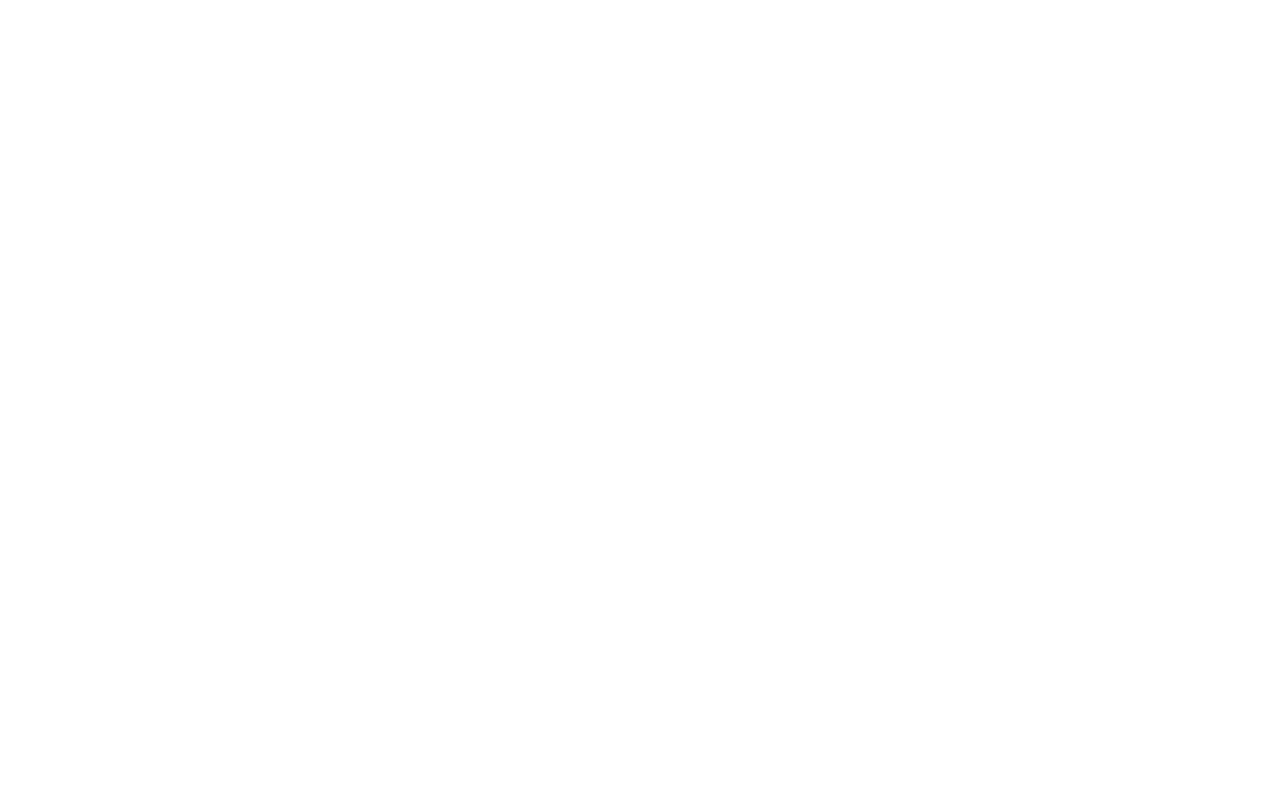
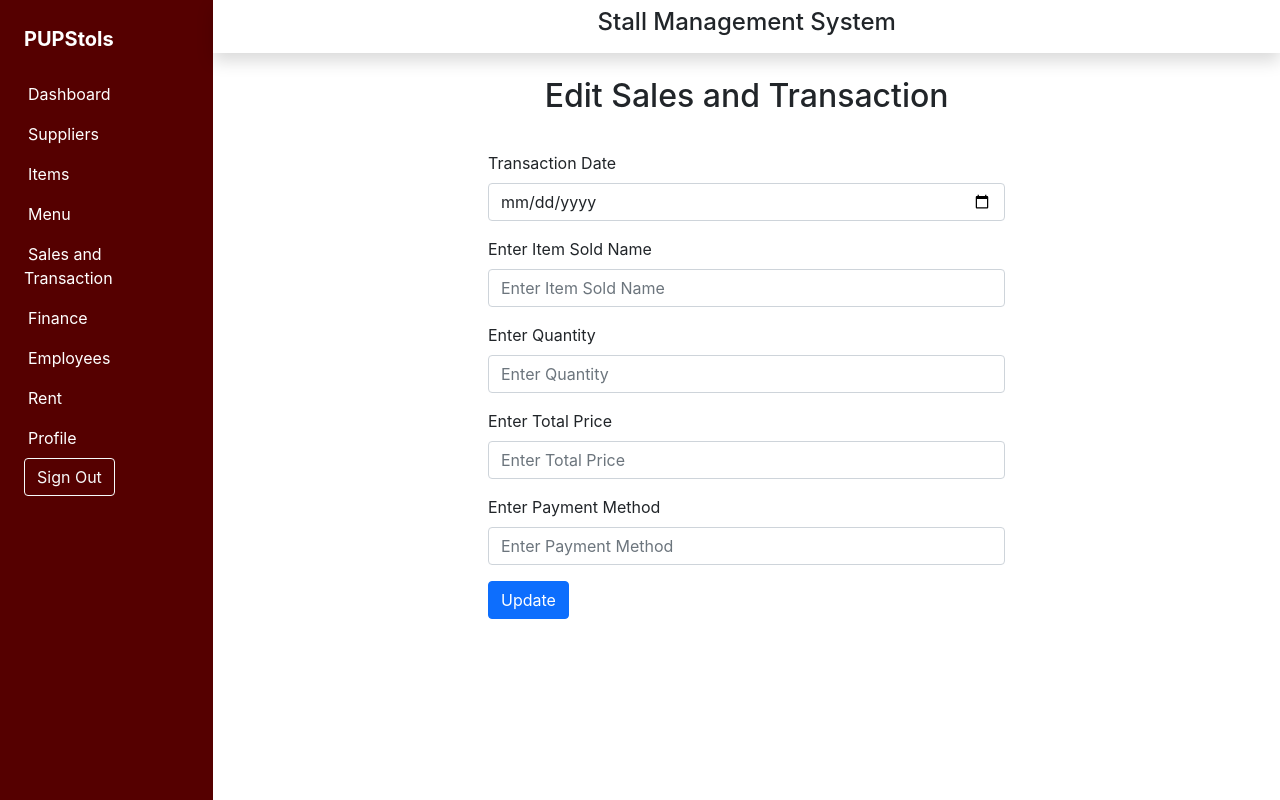
Before and after one commit to krislette/pup-stalls, a React (Create React App) app in the folder client/: page /sales-and-transactions/edit/1 in a window 1280 px wide. Before the commit this address had no page. Built offline with nearby package versions, Linux system fonts and the light colour scheme; no server answers.

Commit message:
Finished SAT CRUD with edit as last feature

```diff
--- a/client/src/App.js
+++ b/client/src/App.js
@@ -20,6 +20,7 @@
 
 import SalesAndTransactions from "./components/transaction/SalesAndTransactions";
 import AddSalesTransactions from "./components/transaction/AddSalesAndTransactions";
+import EditSalesAndTransactions from "./components/transaction/EditSalesAndTransactions";
 
 function App() {
   return (
@@ -45,6 +46,7 @@
 
             <Route path="/sales-and-transactions" element={<SalesAndTransactions />}></Route>
             <Route path="/add-transaction" element={<AddSalesTransactions />}></Route>
+            <Route path="/sales-and-transactions/edit/:strTransactionID" element={<EditSalesAndTransactions />}></Route>
           </Route>
         </Routes>
       </BrowserRouter>
--- a/client/src/components/items/EditItem.jsx
+++ b/client/src/components/items/EditItem.jsx
@@ -15,7 +15,8 @@
   useEffect(() => {
     const ownerID = localStorage.getItem("ownerID");
 
-    Axios.get(`http://localhost:3001/items/${strItemID}`)
+    Axios
+      .get(`http://localhost:3001/items/${strItemID}`)
       .then(response => {
         const item = response.data.item;
         setItemName(item.strItemName);
@@ -26,7 +27,8 @@
       .catch(error => console.log(error));
 
     // Fetch the stall ID based on owner ID
-    Axios.get(`http://localhost:3001/items/stalls/${ownerID}`)
+    Axios
+      .get(`http://localhost:3001/items/stalls/${ownerID}`)
       .then(response => {
         if (response.data.status === "Success") {
           setItemStallID(response.data.stallID);
--- /dev/null
+++ b/client/src/components/transaction/EditSalesAndTransactions.jsx
@@ -0,0 +1,132 @@
+import React, { useState, useEffect } from "react";
+import Axios from "axios";
+import { useNavigate, useParams } from "react-router-dom";
+
+function EditSalesAndTransactions() {
+  const { strTransactionID } = useParams();
+  const [stallID, setStallID] = useState("");
+  const [transactionDate, setTransactionDate] = useState("");
+  const [itemsSold, setItemsSold] = useState("");
+  const [quantity, setQuantity] = useState("");
+  const [totalPrice, setTotalPrice] = useState("");
+  const [paymentMethod, setPaymentMethod] = useState("");
+  const [updateStatus, setUpdateStatus] = useState("");
+  const navigate = useNavigate();
+
+  useEffect(() => {
+    const ownerID = localStorage.getItem("ownerID");
+
+    Axios
+      .get(`http://localhost:3001/transactions/${strTransactionID}`)
+      .then(response => {
+        const transaction = response.data.transaction;
+        setStallID(transaction.strStallID);
+        setTransactionDate(transaction.datDateOfTransaction);
+        setItemsSold(transaction.strItemsSold);
+        setQuantity(transaction.intQuantity);
+        setTotalPrice(transaction.decTotalPrice);
+        setPaymentMethod(transaction.strPaymentMethod);
+      })
+      .catch(error => console.log(error));
+
+    // Fetch the stall ID based on owner ID
+    Axios
+      .get(`http://localhost:3001/transactions/stalls/${ownerID}`)
+      .then(response => {
+        if (response.data.status === "Success") {
+          setStallID(response.data.stallID);
+        } else {
+          console.log("Error fetching stall ID");
+        }
+      })
+      .catch(error => console.log(error));
+  }, [strTransactionID]);
+
+  const updateTransaction = (e) => {
+    e.preventDefault();
+    Axios.put(`http://localhost:3001/transactions/update/${strTransactionID}`, {
+      strStallID: stallID,
+      datDateOfTransaction: transactionDate,
+      strItemsSold: itemsSold,
+      intQuantity: quantity,
+      decTotalPrice: totalPrice,
+      strPaymentMethod: paymentMethod
+    })
+    .then(response => {
+      console.log(response);
+      if (response.data.status === "Success") {
+        setUpdateStatus(response.data.message);
+        navigate("/sales-and-transactions"); // Navigate to the sales and transactions page on success
+        alert("Transaction updated successfully");
+      } else {
+        setUpdateStatus("Failed to update transaction");
+      }
+    })
+    .catch(error => console.log(error));
+  };
+
+  return (
+    <div className="d-flex flex-column align-items-center pt-4">
+      <h2>Edit Sales and Transaction</h2>
+      <form className="row g-3 w-50" onSubmit={updateTransaction}>
+        <h1 style={{ fontSize: "15px", textAlign: "center", marginTop: "20px" }}>{updateStatus}</h1>
+        <div className="col-12">
+          <label className="form-label">Transaction Date</label>
+          <input
+            type="date"
+            className="form-control"
+            value={transactionDate}
+            onChange={(e) => setTransactionDate(e.target.value)}
+          />
+        </div>
+        <div className="col-12">
+          <label className="form-label">Enter Item Sold Name</label>
+          <input
+            type="text"
+            className="form-control"
+            placeholder="Enter Item Sold Name"
+            value={itemsSold}
+            onChange={(e) => setItemsSold(e.target.value)}
+          />
+        </div>
+        <div className="col-12">
+          <label className="form-label">Enter Quantity</label>
+          <input
+            type="number"
+            className="form-control"
+            placeholder="Enter Quantity"
+            value={quantity}
+            onChange={(e) => setQuantity(e.target.value)}
+          />
+        </div>
+        <div className="col-12">
+          <label className="form-label">Enter Total Price</label>
+          <input
+            type="text"
+            className="form-control"
+            placeholder="Enter Total Price"
+            value={totalPrice}
+            onChange={(e) => setTotalPrice(e.target.value)}
+          />
+        </div>
+        <div className="col-12">
+          <label className="form-label">Enter Payment Method</label>
+          <input
+            type="text"
+            className="form-control"
+            placeholder="Enter Payment Method"
+            value={paymentMethod}
+            onChange={(e) => setPaymentMethod(e.target.value)}
+          />
+        </div>
+        <div className="col-12">
+          <button type="submit" className="btn btn-primary">
+            Update
+          </button>
+        </div>
+      </form>
+    </div>
+  );
+}
+
+export default EditSalesAndTransactions;
```
